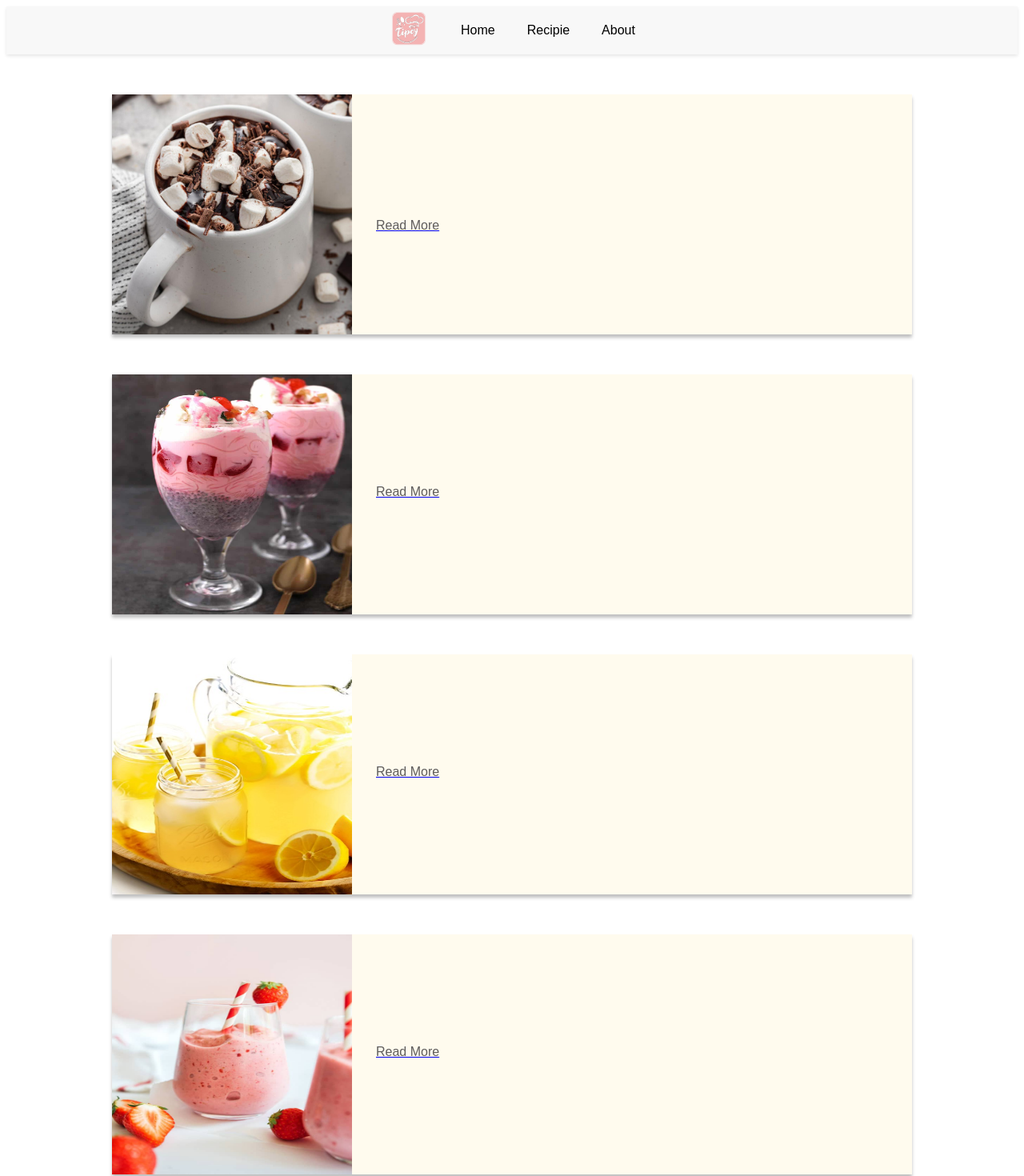
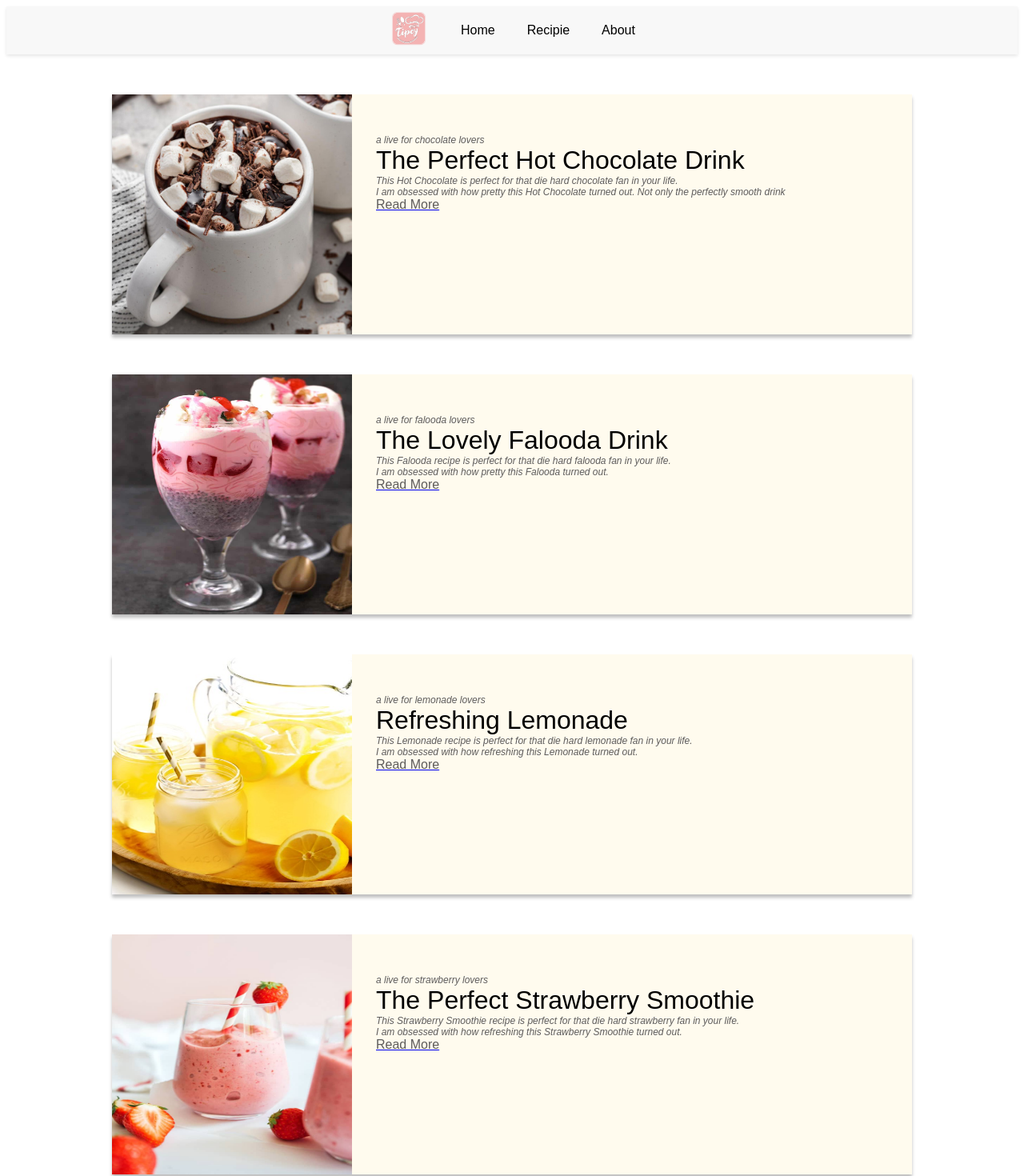
Before and after one commit to IsuruMJA99/Recipe-Food-Blog, a React (Create React App) app in the folder Upload2/blog/: page /recipie/beverage in a window 1280 px wide. Shown: the top 1470 px of the page at 80% size. Built offline with nearby package versions, Linux system fonts and the light colour scheme.

Commit message:
Update Beverage.js

```diff
--- a/Upload2/blog/src/Component/Beverage.js
+++ b/Upload2/blog/src/Component/Beverage.js
@@ -13,18 +13,18 @@ const Beverage = () => {
       <img src={hotChoc} className="img" alt="hot-chocolate" />
       <div class="right-side">
         <div class="paragraph-div-content">
-          <p>a live for chocolate lovers</p>
+          a live for chocolate lovers
         </div>
         <div class="paragraph-div-title">
-          <p>The Perfect Hot Chocolate Drink</p>
+          The Perfect Hot Chocolate Drink
         </div>
         <div class="paragraph-div-content">
-          <p>
+
             This Hot Chocolate is perfect for that die hard chocolate
             fan in your life.
             <br />I am obsessed with how pretty this Hot Chocolate turned
             out. Not only the perfectly smooth drink
-          </p>
+
         </div>
 
         <Link to="/recipie/beverage/hot-chocolate" className="nav-cake">
@@ -39,17 +39,17 @@ const Beverage = () => {
       <img src={falooda} className="img" alt="falooda" />
       <div class="right-side">
         <div class="paragraph-div-content">
-          <p>a live for falooda lovers</p>
+          a live for falooda lovers
         </div>
         <div class="paragraph-div-title">
-          <p>The Lovely Falooda Drink</p>
+          The Lovely Falooda Drink
         </div>
         <div class="paragraph-div-content">
-          <p>
+
             This Falooda recipe is perfect for that die hard falooda fan
             in your life.
             <br />I am obsessed with how pretty this Falooda turned out.
-          </p>
+
         </div>
 
         <Link to="/recipie/beverage/falooda" className="nav-cake">
@@ -62,17 +62,17 @@ const Beverage = () => {
       <img src={lemonade} className="img" alt="lemonade" />
       <div class="right-side">
         <div class="paragraph-div-content">
-          <p>a live for lemonade lovers</p>
+          a live for lemonade lovers
         </div>
         <div class="paragraph-div-title">
-          <p>Refreshing Lemonade</p>
+          Refreshing Lemonade
         </div>
         <div class="paragraph-div-content">
-          <p>
+
             This Lemonade recipe is perfect for that die hard lemonade fan
             in your life.
             <br />I am obsessed with how refreshing this Lemonade turned out.
-          </p>
+
         </div>
 
         <Link to="/recipie/beverage/lemonade" className="nav-cake">
@@ -86,17 +86,17 @@ const Beverage = () => {
       <img src={smoothie} className="img" alt="strawberry-smoothie" />
       <div class="right-side">
         <div class="paragraph-div-content">
-          <p>a live for strawberry lovers</p>
+          a live for strawberry lovers
         </div>
         <div class="paragraph-div-title">
-          <p>The Perfect Strawberry Smoothie</p>
+          The Perfect Strawberry Smoothie
         </div>
         <div class="paragraph-div-content">
-          <p>
+
             This Strawberry Smoothie recipe is perfect for that die hard strawberry fan
             in your life.
             <br />I am obsessed with how refreshing this Strawberry Smoothie turned out.
-          </p>
+
         </div>
 
         <Link to="/recipie/beverage/smoothie" className="nav-cake">
```
